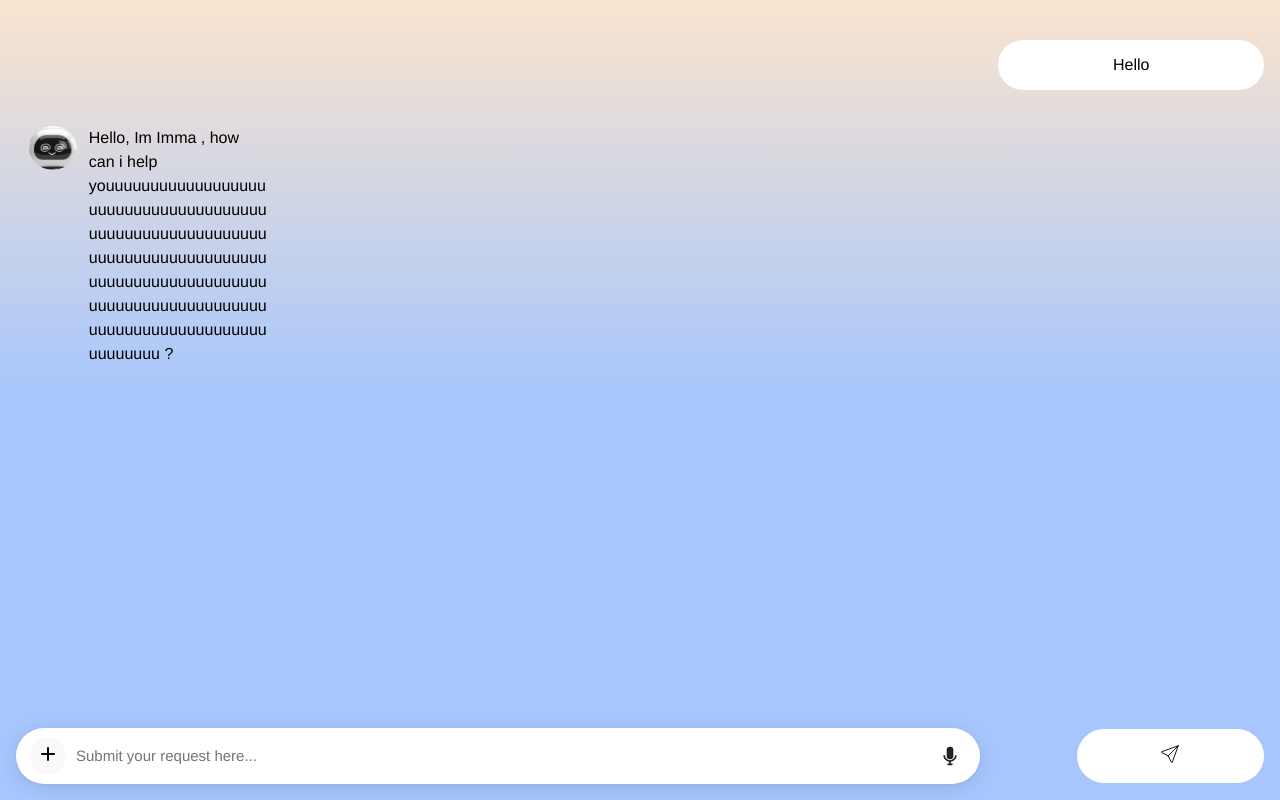
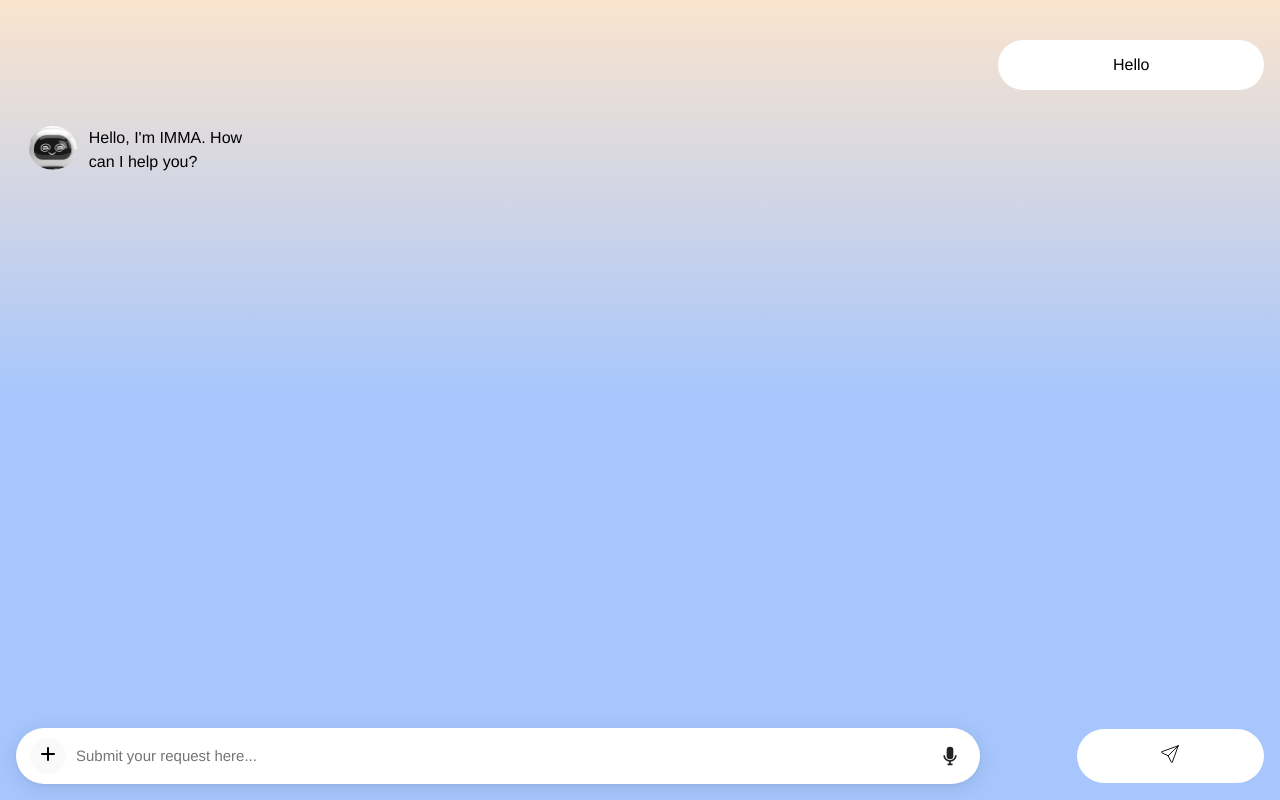
Before and after one commit to liesapoetsch/IMMA-Frontend, a React (Vite) app in the folder IMMA-frontend/: page / in a window 1280 px wide. Built offline with nearby package versions, Linux system fonts and the light colour scheme.

Commit message:
bissle frontend

```diff
--- a/IMMA-frontend/src/ChatScreen.css
+++ b/IMMA-frontend/src/ChatScreen.css
@@ -149,7 +149,7 @@
 }
 
 .fileChat {
-    width:80%;
+    width:50%;
     height:auto;
     border-radius: 10px;
 }
--- a/IMMA-frontend/src/ChatScreen.tsx
+++ b/IMMA-frontend/src/ChatScreen.tsx
@@ -17,7 +17,7 @@ export default function InputBar() {
     const [value, setValue] = useState<string>("");
     const textareaRef = useRef<HTMLTextAreaElement>(null);
     const [sendMessage, setSendMessage] = useState<boolean>(true);
-    const [chatHistory, setChatHistory] = useState<chatHistory[]>([{id:0,message:"Hello", answer:"Hello, Im Imma , how can i help youuuuuuuuuuuuuuuuuuuuuuuuuuuuuuuuuuuuuuuuuuuuuuuuuuuuuuuuuuuuuuuuuuuuuuuuuuuuuuuuuuuuuuuuuuuuuuuuuuuuuuuuuuuuuuuuuuuuuuuuuuuuuuuuuuuuuuuuuuuuuuuuuu ?",img: undefined, imgAnswer:undefined}]);
+    const [chatHistory, setChatHistory] = useState<chatHistory[]>([{id:0,message:"Hello", answer:"Hello, I'm IMMA. How can I help you?",img: undefined, imgAnswer:undefined}]);
     const [uploadedFile, setUploadedFile] = useState<string | undefined>(undefined);
     //const [answer, setAnswer] = useState<string | undefined>(undefined);
 
```
